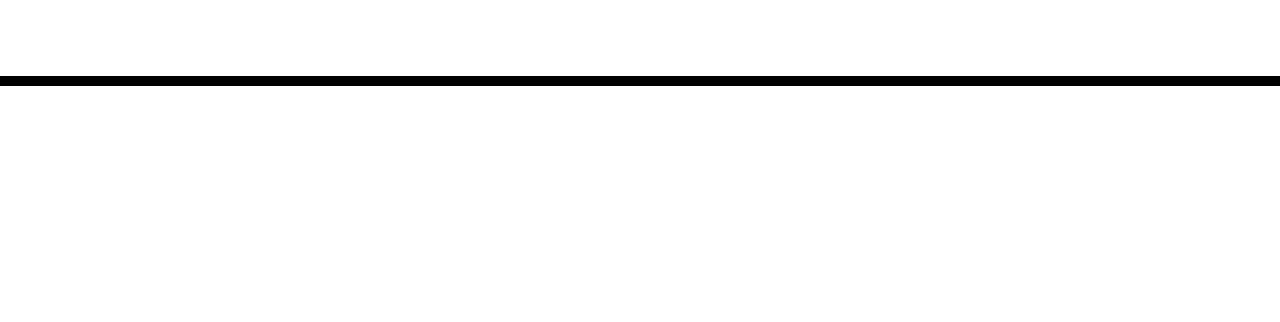
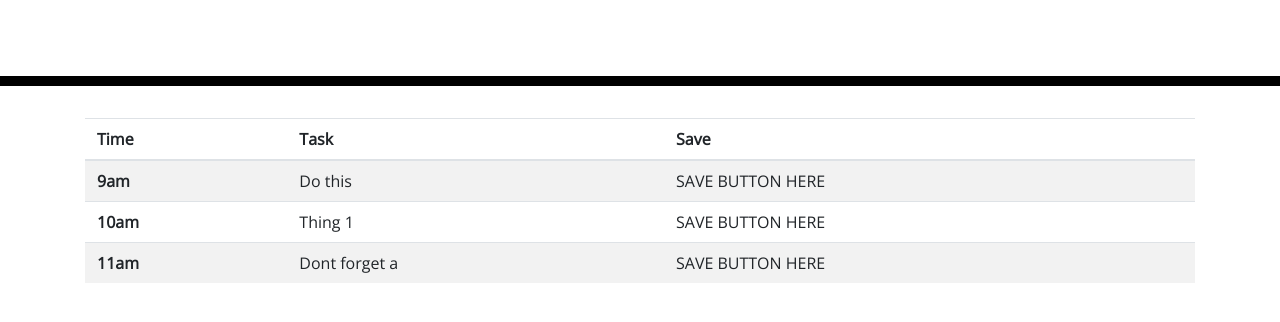
Before and after one commit to Nmenotti20/nm_calendar, a plain HTML site: page index.html in a window 1280 px wide. Shown: the part 182-504 px from the top of the page. Drawn offline with nearby package versions, Linux system fonts and the light colour scheme.

Commit message:
added bootstrap table for scheduler

```diff
--- a/index.html
+++ b/index.html
@@ -30,6 +30,35 @@
     </header>
     <div class="container">
       <!-- Timeblocks go here -->
+
+      <!--Bootstrap Table-->
+      <table class="table table-striped">
+        <thead>
+          <tr>
+            <th scope="col">Time</th>
+            <th scope="col">Task</th>
+            <th scope="col">Save</th>
+          </tr>
+        </thead>
+        <tbody>
+          <tr>
+            <th scope="row">9am</th>
+            <td>Do this</td>
+            <td>SAVE BUTTON HERE</td>
+          </tr>
+          <tr>
+            <th scope="row">10am</th>
+            <td>Thing 1</td>
+            <td>SAVE BUTTON HERE</td>
+          </tr>
+          <tr>
+            <th scope="row">11am</th>
+            <td>Dont forget a</td>
+            <td>SAVE BUTTON HERE</td>
+          </tr>
+        </tbody>
+      </table>
+
     </div>
 
     <script src="https://cdnjs.cloudflare.com/ajax/libs/jquery/3.2.1/jquery.min.js"></script>
```
Also changed, not shown: Assets/05-third-party-apis-homework-demo.gif (renamed from 05-third-party-apis-homework-demo.gif).
